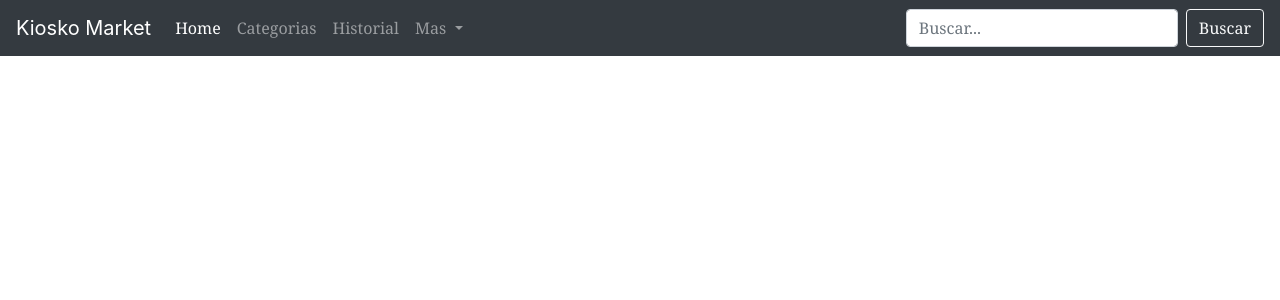
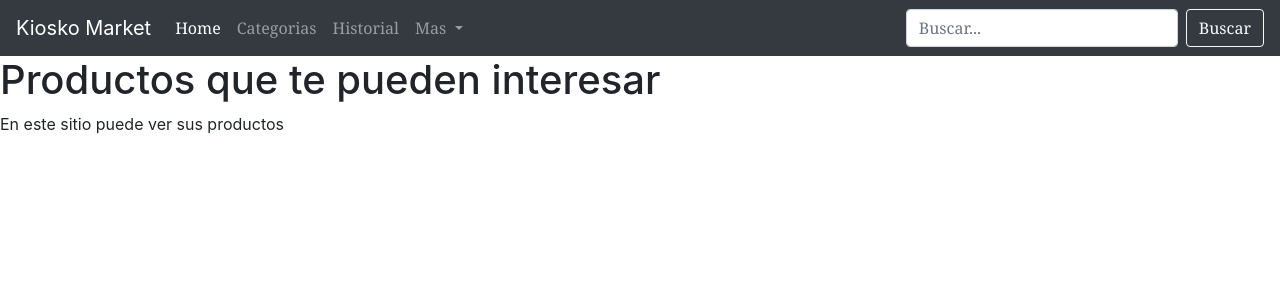
Before and after one commit to jhondeiby310/kiosko-market-front, an Angular app: page /categoria/accesorios in a window 1280 px wide. Before the commit this address led to /. Shown: the top 300 px of the page. Built offline with nearby package versions, Linux system fonts and the light colour scheme.

Commit message:
componente productos

```diff
--- a/src/app/categorias/categorias.component.html
+++ b/src/app/categorias/categorias.component.html
@@ -4,7 +4,7 @@
 <div class="container">
     <div class="row">
         <div *ngFor="let categoria of categorias" class="card" style="width: 18rem;">
-            <img src="{{categoria.image}}" class="card-img-top" alt="...">
+            <img src="{{categoria.image}}" routerLink="/categoria/accesorios" class="card-img-top" alt="...">
             <div class="card-body">
                 <p class="card-text">{{categoria.nombre}}</p>
             </div>
--- /dev/null
+++ b/src/app/productos/productos.component.html
@@ -0,0 +1,4 @@
+<section>
+    <h1>Productos que te pueden interesar</h1>
+    <p>En este sitio puede ver sus productos</p>
+</section>
--- /dev/null
+++ b/src/app/productos/productos.component.ts
@@ -0,0 +1,15 @@
+import { Component, OnInit } from '@angular/core';
+
+@Component({
+  selector: 'app-productos',
+  templateUrl: './productos.component.html',
+  styleUrls: ['./productos.component.css']
+})
+export class ProductoComponent implements OnInit {
+
+  constructor() { }
+
+  ngOnInit() {
+  }
+
+}
--- a/src/index.html
+++ b/src/index.html
@@ -4,7 +4,6 @@
   <meta charset="utf-8">
   <title>KioskoMarket</title>
   <base href="/">
-
   <meta name="viewport" content="width=device-width, initial-scale=1">
   <link rel="icon" type="image/x-icon" href="favicon.ico">
   <link rel="stylesheet" href="https://stackpath.bootstrapcdn.com/bootstrap/4.5.0/css/bootstrap.min.css" integrity="sha384-9aIt2nRpC12Uk9gS9baDl411NQApFmC26EwAOH8WgZl5MYYxFfc+NcPb1dKGj7Sk" crossorigin="anonymous">
```
Also changed, not shown: src/app/app.module.ts (+7 -1 lines), src/app/core/models/categoria.model.ts (line endings or trailing spaces), src/app/productos/productos.component.css (added), 1 other file (tests, documents, lock files or other folders).
